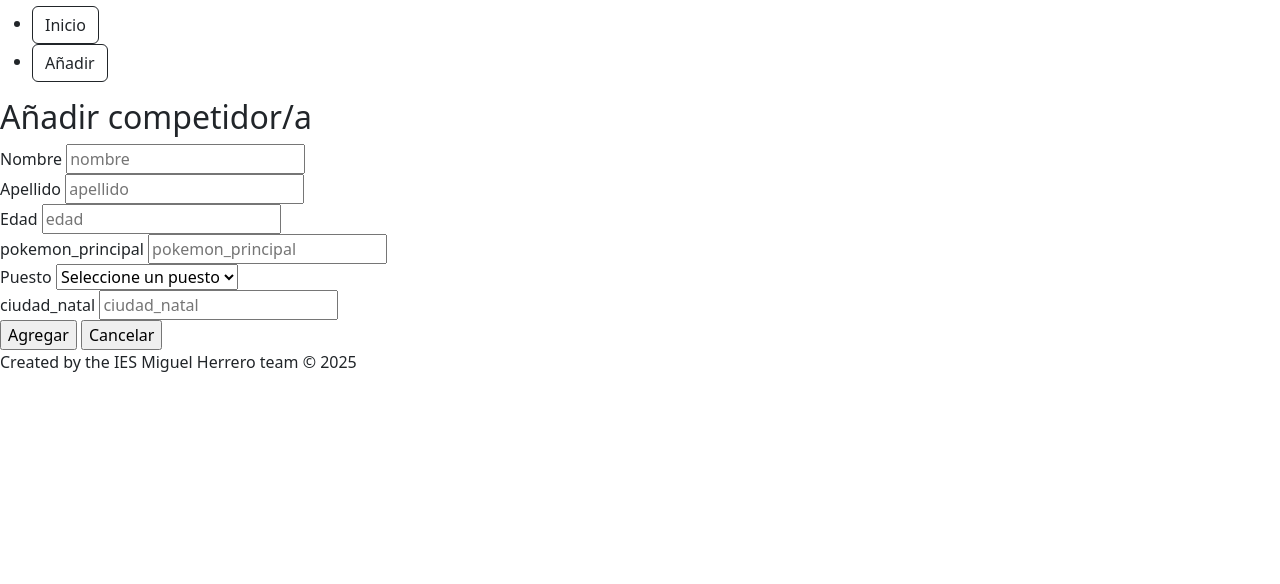
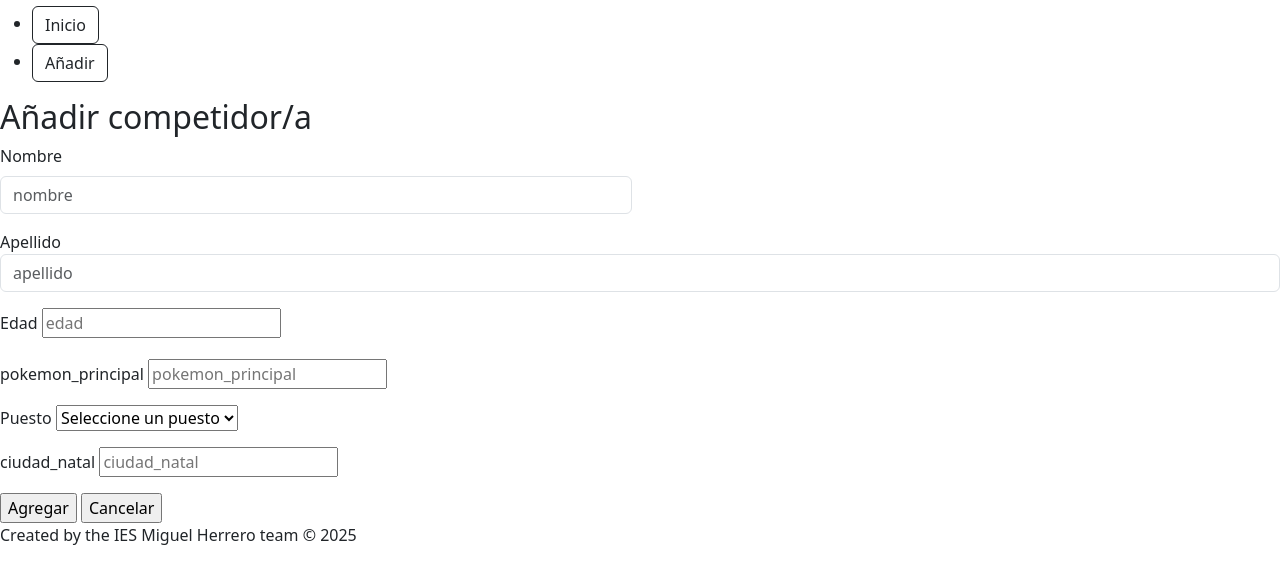
Before and after one commit to Hugogmgp/actividad61-aplicacion-php-desarrollo, a PHP site: page /add.html in a window 1280 px wide. Shown: the part 50-634 px from the top of the page. Run offline with PHP 8.4, Linux system fonts and the light colour scheme.

Commit message:
actualizar

```diff
--- a/sql/database.sql
+++ b/sql/database.sql
@@ -1,5 +1,5 @@
 CREATE TABLE Entrenadores (
-  identrenador INT UNSIGNED AUTO_INCREMENT PRIMARY KEY,
+  Entrenadores_id INT UNSIGNED AUTO_INCREMENT PRIMARY KEY,
   apellido VARCHAR(100) NOT NULL,
   nombre VARCHAR(100) NOT NULL,
   edad INT UNSIGNED NOT NULL,
--- a/src/add.html
+++ b/src/add.html
@@ -21,19 +21,19 @@
 La página: add.php se encargará de proceder a la inserción del registro en la tabla de empleados
 -->
 
-	<form action="add_action.php" method="post">
-		<div>
-			<label for="name">Nombre</label>
-			<input type="text" name="name" id="name" placeholder="nombre" required>
+	<form action="add_action.php" method="post" class="row g-3">
+		<div class="col-md-6" bordertype="solid">
+			<label for="name" class="form-label">Nombre</label>
+			<input  class="form-control" type="text" name="name" id="name" placeholder="nombre" required>
 		</div>
 
-		<div>
+		<div class="col-12" bordertype="solid">
 			<label for="surname">Apellido</label>
-			<input type="text" name="surname" id="surname" placeholder="apellido" required>
+			<input class="form-control" type="text" name="surname" id="surname" placeholder="apellido" required>
 		</div>
 
-		<div>
-			<label for="age">Edad</label>
+		<div class="col-12">
+			<label for="age" class="form-label">Edad</label>
 			<input type="number" name="age" id="age" placeholder="edad" required>
 		</div>
 
--- a/src/delete.php
+++ b/src/delete.php
@@ -29,13 +29,13 @@ PHP proporciona el array asociativo $_POST para acceder a la información enviad
 */
 
 //Recoge el id del empleado a eliminar a través de la clave idempleado del array asociativo $_GET y lo almacena en la variable idempleado
-$identrenador= $_GET['identrenador'];
+$Entrenadores_id= $_GET['Entrenadores_id'];
 
 //Con mysqli_real_scape_string protege caracteres especiales en una cadena para ser usada en una sentencia SQL.
-$identrenador = $mysqli->real_escape_string($identrenador);
+$Entrenadores_id = $mysqli->real_escape_string($Entrenadores_id);
 
 //Se realiza el borrado del registro: delete.
-$result = $mysqli->query("DELETE FROM Entrenadores WHERE identrenador = $identrenador");
+$result = $mysqli->query("DELETE FROM Entrenadores WHERE Entrenadores_id = $Entrenadores_id");
 
 //Se cierra la conexión de base de datos previamente abierta
 $mysqli->close();
--- a/src/edit.php
+++ b/src/edit.php
@@ -32,14 +32,14 @@ include_once("config.php");
 /*Obtiene el id del registro del empleado a modificar, idempleado, a partir de su URL. Este tipo de datos se accede utilizando el método: GET*/
 
 //Recoge el id del empleado a modificar a través de la clave idempleado del array asociativo $_GET y lo almacena en la variable idempleado
-$identrenador = $_GET['identrenador'];
+$Entrenadores_id = $_GET['Entrenadores_id'];
 
 //Con mysqli_real_scape_string protege caracteres especiales en una cadena para ser usada en una sentencia SQL.
-$identrenador = $mysqli->real_escape_string($identrenador);
+$Entrenadores_id = $mysqli->real_escape_string($Entrenadores_id);
 
 
 //Se selecciona el registro a modificar: select
-$resultado = $mysqli->query("SELECT apellido, nombre, edad, pokemon_principal, puesto, ciudad_natal FROM Entrenadores WHERE identrenador = $identrenador" );
+$resultado = $mysqli->query("SELECT apellido, nombre, edad, pokemon_principal, puesto, ciudad_natal FROM Entrenadores WHERE Entrenadores_id = $Entrenadores_id" );
 
 //Se extrae el registro y lo guarda en el array $fila
 //Nota: También se puede utilizar el método fetch_assoc de la siguiente manera: $fila = $resultado->fetch_assoc();
--- a/src/index.php
+++ b/src/index.php
@@ -100,8 +100,8 @@ A medida que avanza se va consturyendo cada fila de la tabla HTML con todos los
 /* En la última columna se añade dos enlaces para editar y modificar el registro correspondiente.
 Los datos se pueden enviar entre distintas páginas siguiendo distintos métodos. En este caso el id del registro a editar/eliminar se pasa a través de la URL.
 Este forma de pasar el dato se conoce como: método GET*/
-		echo "<a href=\"edit.php?identrenador=$fila[identrenador]\" class='btn btn-outline-light'>Edición</a>\n";
-		echo "<a href=\"delete.php?identrenador=$fila[identrenador]\" onClick=\"return confirm('¿Está segur@ que desea eliminar este competidor/a?')\" class='btn btn-outline-light'>Derrotado</a></td>\n";
+		echo "<a href=\"edit.php?Entrenadores_id=$fila[Entrenadores_id]\" class='btn btn-outline-light'>Edición</a>\n";
+		echo "<a href=\"delete.php?Entrenadores_id=$fila[Entrenadores_id]\" onClick=\"return confirm('¿Está segur@ que desea eliminar este competidor/a?')\" class='btn btn-outline-light'>Derrotado</a></td>\n";
 		echo "</td>";
 		echo "</tr>\n";
 	}//fin mientras
```
